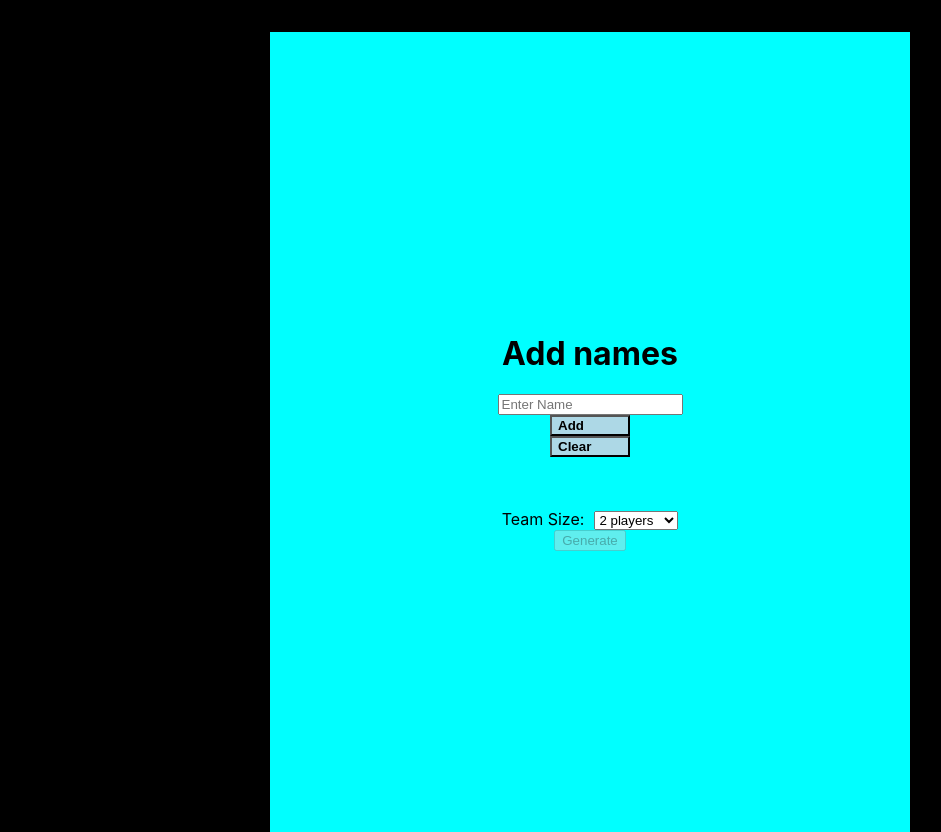
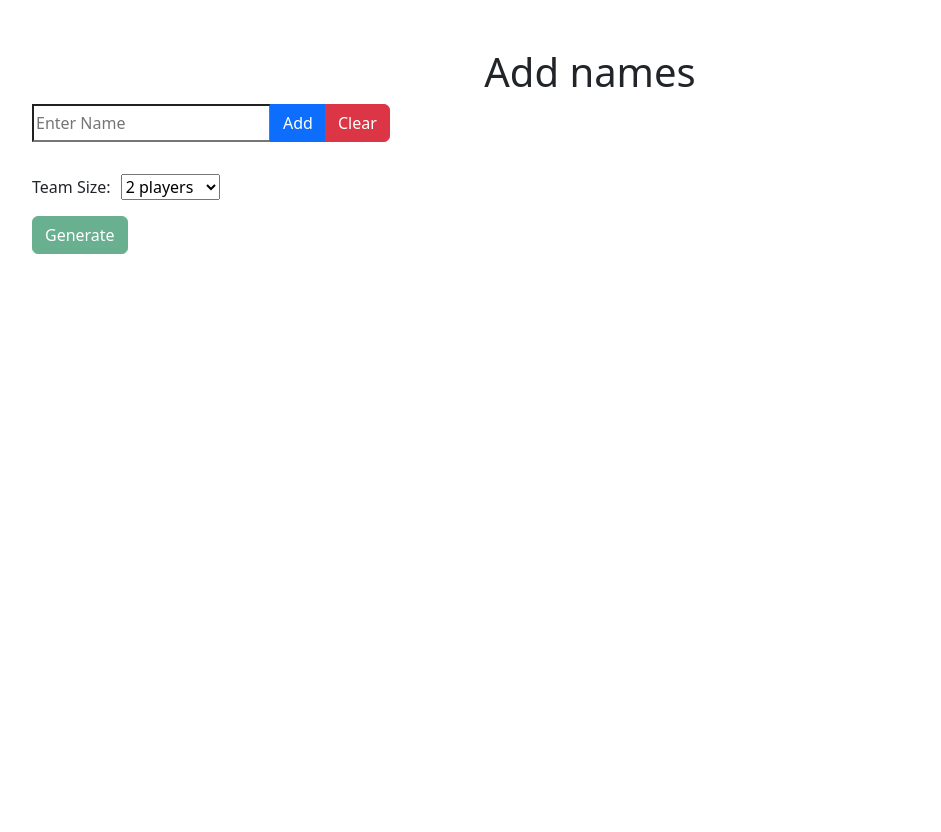
Before and after one commit to lucasgreulich/team_generator, a React (Create React App) app: page / in a window 1280 px wide. Shown: the whole page, without its empty margins (50-991 px from the left). After the commit the page ends 800 px from the top, so only its background shows below. Built offline with nearby package versions, Linux system fonts and the light colour scheme.

Commit message:
added bootstrap

```diff
--- a/src/App.js
+++ b/src/App.js
@@ -1,6 +1,6 @@
 import './App.css';
-import React, {Component} from 'react';
-import { useState } from 'react';
+import React, {useState} from 'react';
+import 'bootstrap/dist/css/bootstrap.min.css';
 
 
 export default function App() {
@@ -75,20 +75,22 @@ export default function App() {
 
   return (
     <>
-      <div className="names_box">
+      <div className="container mt-5">
         <form className='form_one' onSubmit={handleSubmit}>
           <h1>Add names</h1>
+          <div className='input-group mb-3'>
           <input
           type='text'
           value={name}
           onChange={handleInputChange}
           placeholder='Enter Name'
           />
-          <button className="button" type='submit'>Add</button>
-          <button className='button' onClick={handleClear}>Clear</button>
+          <button className="btn btn-primary" type='submit'>Add</button>
+          <button className='btn btn-danger' onClick={handleClear}>Clear</button>
+          </div>
         </form>
 
-        <ul className='list'>
+        <ul className='list-group mb-3'>
           {list.map((name, index) => (
             <li
             key={index}
@@ -103,7 +105,7 @@ export default function App() {
             </li>
           ))}
         </ul>
-        <div style={{marginTop: '20px' }}>
+        <div className='mb-3'>
           <label>
             Team Size:
             <select
@@ -121,17 +123,18 @@ export default function App() {
         </div>
 
         <button
+        className='btn btn-success'
         onClick={handleRandomizeTeams}
         disabled={selectedNames.length < teamSize || teamSize < 1}
         >
         Generate</button>
 
         {teams.length > 0 && (
-          <div style={{ marginTop: '20px' }}>
+          <div className='mt-4'>
             <h3>Teams</h3>
-            <ul>
+            <ul className='list-group'>
               {teams.map((team, index) => (
-                <li key={index}>
+                <li key={index} className='list-group-item'>
                   Team {index + 1}: {team.join(' & ')}
                 </li>
               ))}
```
